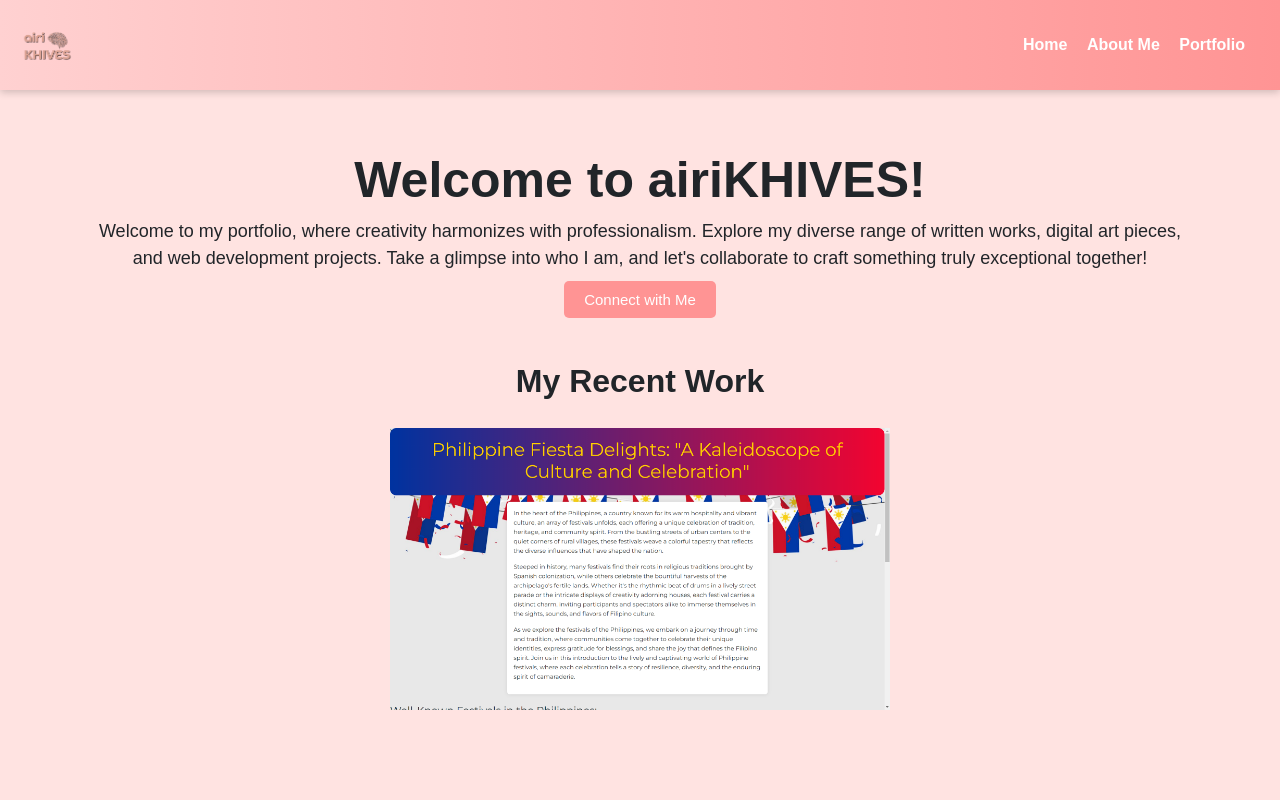
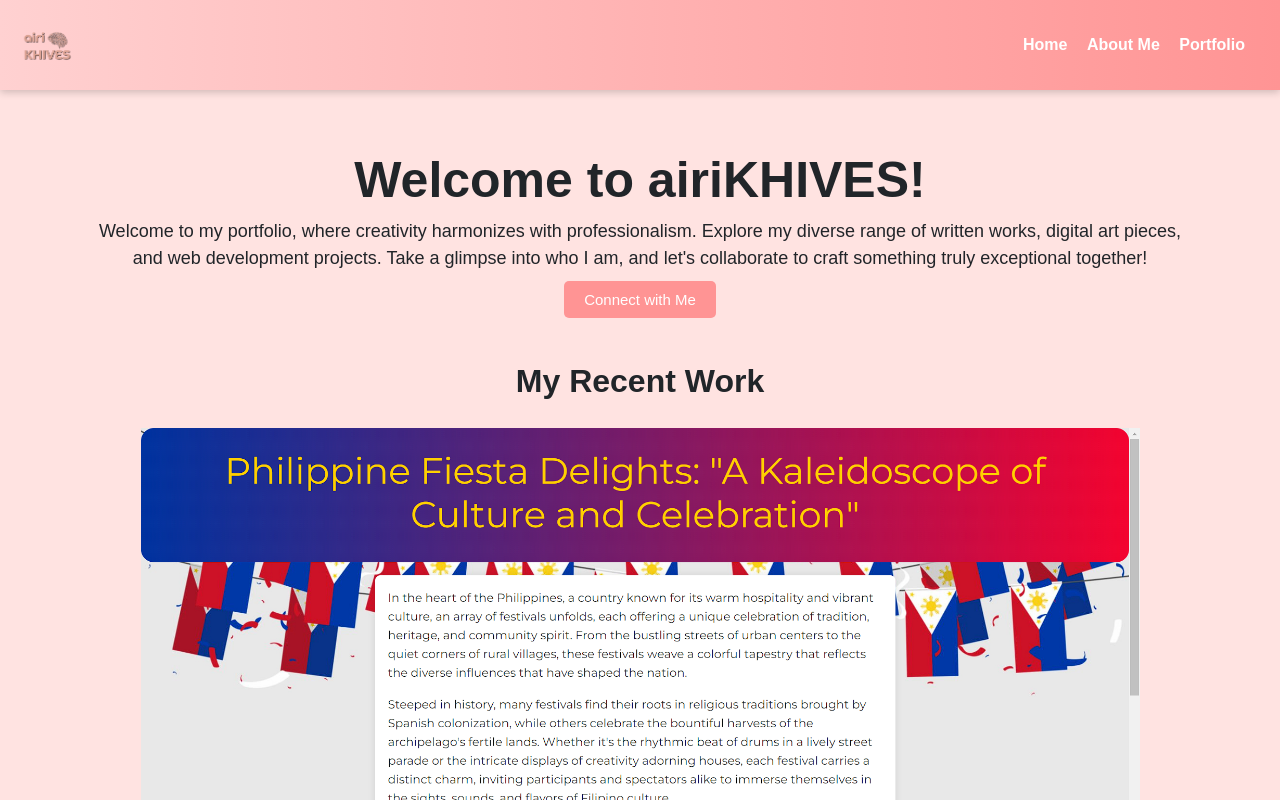
Before and after one commit to Nicaragwa29/nicole, a plain HTML site: page index.html in a window 1280 px wide. Shown: the top 800 px of the page. Drawn offline with nearby package versions, Linux system fonts and the light colour scheme; a script that the page names is missing.

Commit message:
Update index.html

```diff
--- a/index.html
+++ b/index.html
@@ -631,7 +631,7 @@
                             <a href="https://nicaragwa29.github.io/philippine-fiesta/Philippine%20Fiesta.html?fbclid=IwZXh0bgNhZW0CMTAAAR0eiie8CYBCdFPsy7oZzXhRi-okrW4Jz--2mxNyHXsCxRt7Gfd-l4cutHY_aem_AV5H51mI3fOO5y1zoQQgcfIr0c7XFGZ1gpeAlQiGKnzt8RDZCyoG5YCj4sIeaM4q7SvU_2kEizeOBppjuzBCZH7Y"
                                 target="_blank">
                                 <img src="recent work.png" alt="View my website"
-                                    style="width: 500px; height: auto; margin-top: 20px;">
+                                    style="width: 90%; height: auto; margin-top: 20px;">
                             </a>
                             </section>
                         </div>
```
